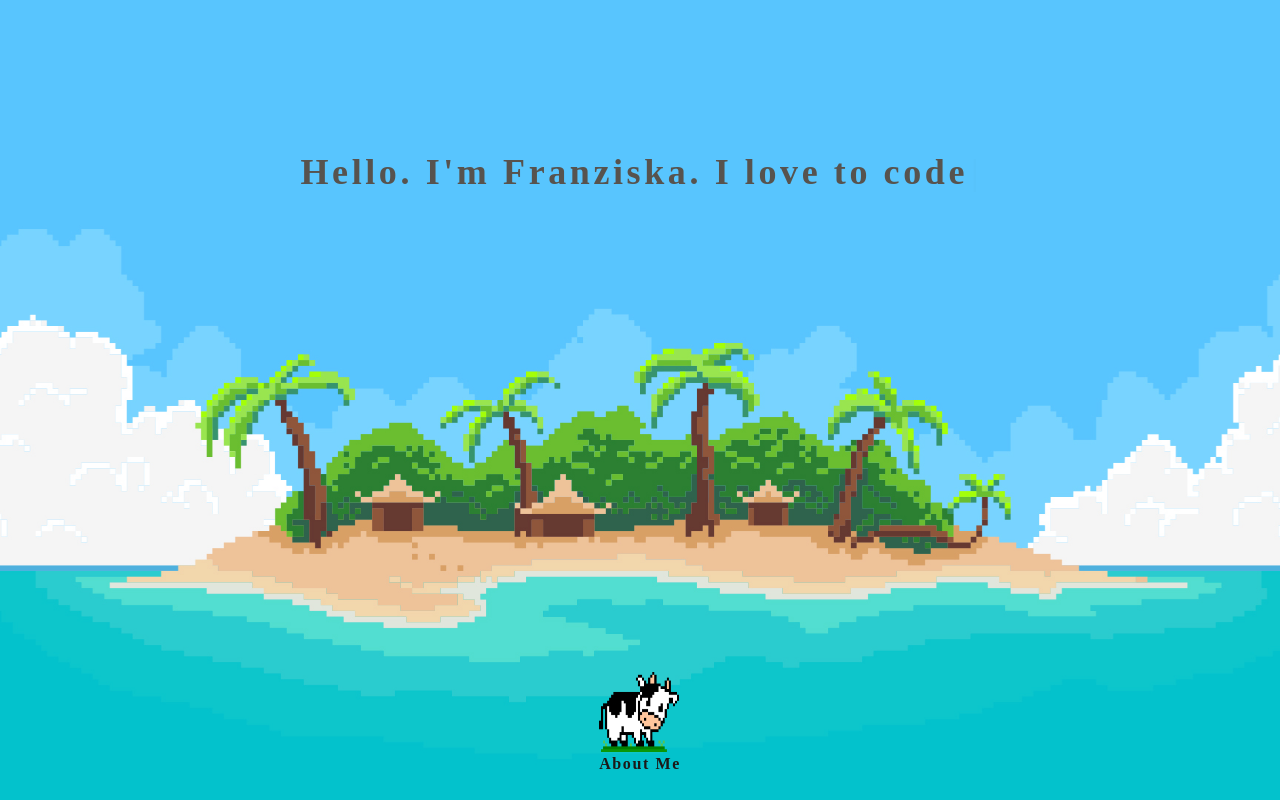
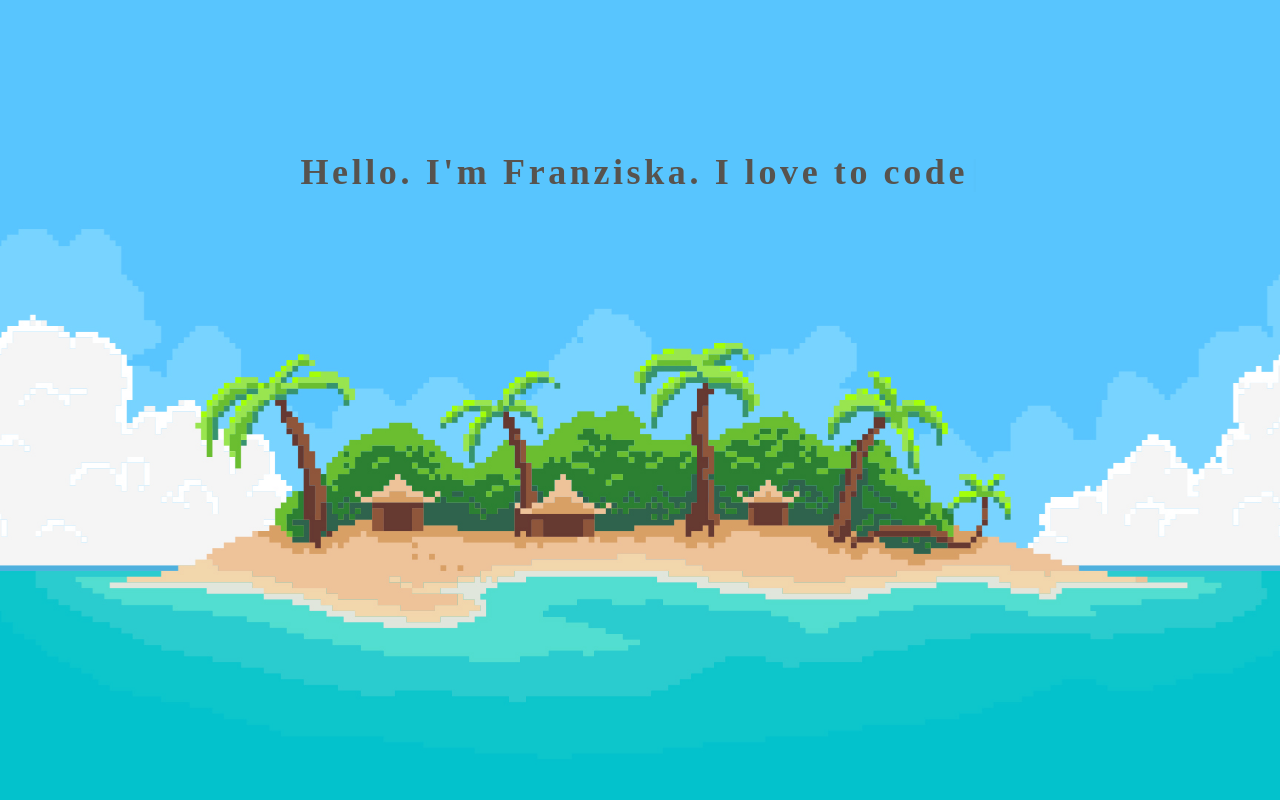
Before and after one commit to FrankieSlinn/frankissling, a React (Create React App) app: page /#/ in a window 1280 px wide. Built offline with nearby package versions, Linux system fonts and the light colour scheme.

Commit message:
cow falls from top to bottom

```diff
--- a/src/Components/Footer/Footer.js
+++ b/src/Components/Footer/Footer.js
@@ -1,13 +1,26 @@
-import React from 'react';
+import React, { useState, useEffect } from 'react';
 import cow from '../../images/Cow.png';
 
 export default function Footer() {
+  const [showCow, setShowCow] = useState(false);
+
+  useEffect(() => {
+    // Show the cow after a delay
+    setTimeout(() => {
+      setShowCow(true);
+    }, 7000); // Adjust the delay as needed
+  }, []);
+
   return (
-    <div className="text-center flex justify-evenly items-center -mt-32 tracking-widest font-bold text-stone-900">
-    <div className="bg-opacity-0">
-      <img className="h-20 w-20" src={cow} alt="About Me" />
-      <span >About Me</span>
-    </div>
+    <div className="fixed left-0 right-0 bottom-0 flex justify-center items-center w-full h-screen pointer-events-none">
+      <div
+        className={`transition-transform duration-15000 ${
+          showCow ? 'absolute bottom-0 translate-y-0' : 'absolute top-0 -translate-y-full'
+        }`}
+      >
+        <img className="h-20 w-20" src={cow} alt="Cow" />
+        <span>About Me</span>
+      </div>
     </div>
   );
 }
```
